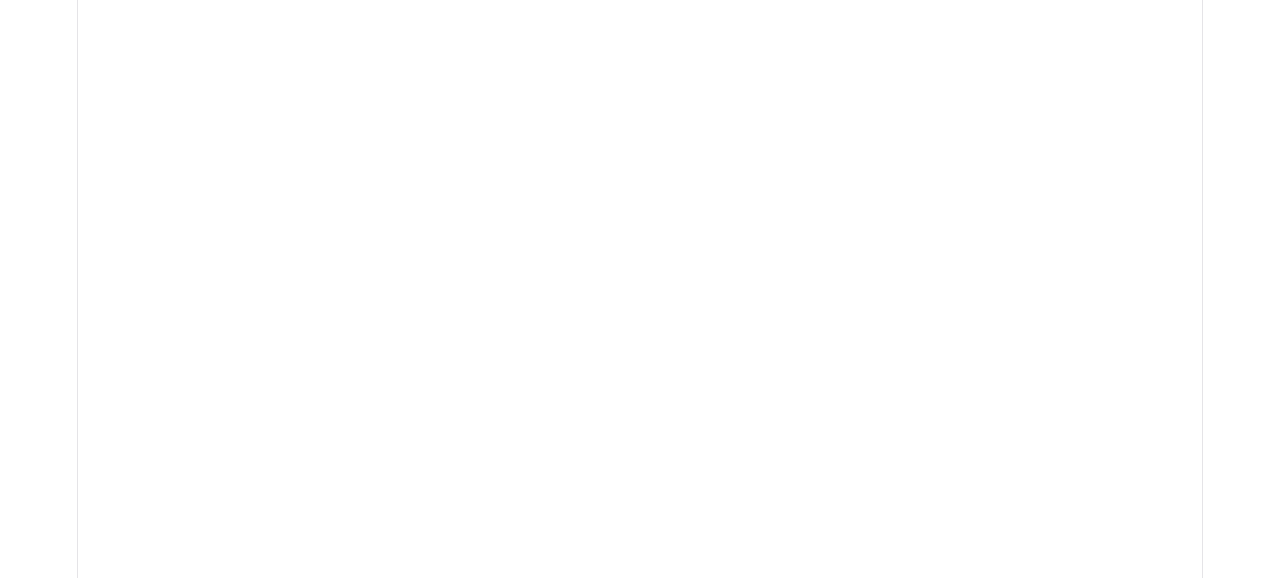
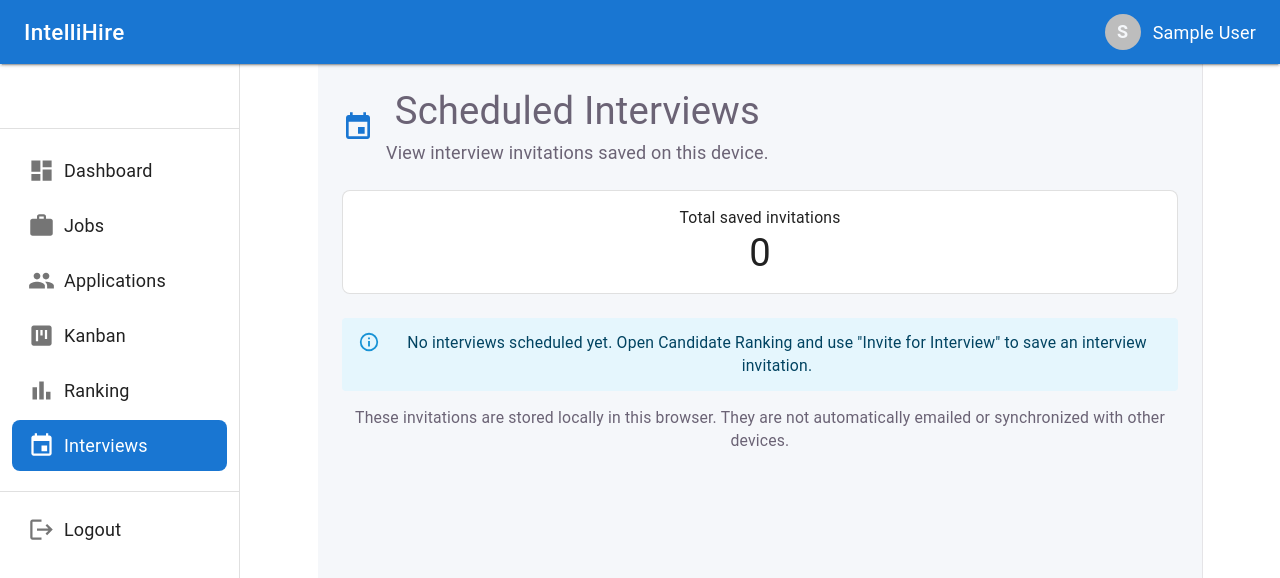
Before and after one commit to Ankush07-op/IntelliHire, a React app in the folder frontend/: page /interviews in a window 1280 px wide. Before the commit this address had no page. Shown: the top 578 px of the page. Built offline with nearby package versions, Linux system fonts and the light colour scheme; sample sign-in values are in the browser's storage; the HTML template or start-up script is replaced by a standard one.

Commit message:
feat: add scheduled interviews page

```diff
--- a/frontend/src/App.jsx
+++ b/frontend/src/App.jsx
@@ -13,6 +13,7 @@ import RecruiterLogin from "./pages/auth/RecruiterLogin";
 import RecruiterRegister from "./pages/auth/RecruiterRegister";
 
 import ProtectedRoute from "./routes/ProtectedRoute";
+import Interviews from "./pages/interviews/Interviews";
 
 function App() {
   return (
@@ -31,6 +32,7 @@ function App() {
           <Route path="applications" element={<Applications />} />
           <Route path="kanban" element={<Kanban />} />
           <Route path="ranking" element={<Ranking />} />
+          <Route path="interviews" element={<Interviews />} />
         </Route>
       </Route>
     </Routes>
--- a/frontend/src/components/layout/Sidebar.jsx
+++ b/frontend/src/components/layout/Sidebar.jsx
@@ -19,6 +19,7 @@ import ViewKanbanIcon from "@mui/icons-material/ViewKanban";
 import BarChartIcon from "@mui/icons-material/BarChart";
 import LogoutIcon from "@mui/icons-material/Logout";
 import MenuIcon from "@mui/icons-material/Menu";
+import EventIcon from "@mui/icons-material/Event";
 
 import { useAuth } from "../../context/AuthContext";
 import { Link, useLocation, useNavigate } from "react-router-dom";
@@ -56,6 +57,11 @@ function Sidebar() {
       text: "Ranking",
       icon: <BarChartIcon />,
       path: "/ranking",
+    },
+    {
+      text: "Interviews",
+      icon: <EventIcon />,
+      path: "/interviews",
     },
   ];
 
--- /dev/null
+++ b/frontend/src/pages/interviews/Interviews.jsx
@@ -0,0 +1,183 @@
+import { useEffect, useState } from "react";
+import {
+  Alert,
+  Box,
+  Chip,
+  Paper,
+  Table,
+  TableBody,
+  TableCell,
+  TableContainer,
+  TableHead,
+  TableRow,
+  Typography,
+} from "@mui/material";
+import EventIcon from "@mui/icons-material/Event";
+
+const STORAGE_KEY = "interviewInvitations";
+
+function Interviews() {
+  const [interviews, setInterviews] = useState([]);
+
+  useEffect(() => {
+    try {
+      const saved = localStorage.getItem(STORAGE_KEY);
+      const parsed = saved ? JSON.parse(saved) : [];
+
+      setInterviews(Array.isArray(parsed) ? parsed : []);
+    } catch {
+      setInterviews([]);
+    }
+  }, []);
+
+  const formatDate = (date) => {
+    if (!date) return "—";
+
+    const parsedDate = new Date(`${date}T00:00:00`);
+
+    return Number.isNaN(parsedDate.getTime())
+      ? date
+      : parsedDate.toLocaleDateString();
+  };
+
+  const formatTime = (time) => {
+    if (!time) return "—";
+
+    const [hours, minutes] = time.split(":").map(Number);
+
+    if (
+      !Number.isInteger(hours) ||
+      !Number.isInteger(minutes) ||
+      hours < 0 ||
+      hours > 23 ||
+      minutes < 0 ||
+      minutes > 59
+    ) {
+      return time;
+    }
+
+    return new Date(2000, 0, 1, hours, minutes).toLocaleTimeString(
+      [],
+      { hour: "numeric", minute: "2-digit" }
+    );
+  };
+
+  return (
+    <Box sx={{ width: "100%", minWidth: 0 }}>
+      <Box
+        sx={{
+          display: "flex",
+          alignItems: "center",
+          gap: 1.5,
+          mb: 3,
+        }}
+      >
+        <EventIcon color="primary" sx={{ fontSize: 32 }} />
+
+        <Box>
+          <Typography variant="h4" fontWeight={700}>
+            Scheduled Interviews
+          </Typography>
+
+          <Typography color="text.secondary" sx={{ mt: 0.5 }}>
+            View interview invitations saved on this device.
+          </Typography>
+        </Box>
+      </Box>
+
+      <Paper
+        variant="outlined"
+        sx={{ p: 2, mb: 3, borderRadius: 2 }}
+      >
+        <Typography color="text.secondary" variant="body2">
+          Total saved invitations
+        </Typography>
+
+        <Typography variant="h4" fontWeight={700}>
+          {interviews.length}
+        </Typography>
+      </Paper>
+
+      {interviews.length === 0 ? (
+        <Alert severity="info">
+          No interviews scheduled yet. Open Candidate Ranking and use
+          "Invite for Interview" to save an interview invitation.
+        </Alert>
+      ) : (
+        <TableContainer
+          component={Paper}
+          variant="outlined"
+          sx={{ borderRadius: 2 }}
+        >
+          <Table>
+            <TableHead>
+              <TableRow>
+                <TableCell>Candidate</TableCell>
+                <TableCell>Date</TableCell>
+                <TableCell>Time</TableCell>
+                <TableCell>Interview Type</TableCell>
+                <TableCell>Status</TableCell>
+              </TableRow>
+            </TableHead>
+
+            <TableBody>
+              {[...interviews]
+                .reverse()
+                .map((interview) => (
+                  <TableRow key={interview.id} hover>
+                    <TableCell>
+                      <Typography fontWeight={600}>
+                        {interview.candidateName || "Candidate"}
+                      </Typography>
+
+                      {interview.candidateEmail && (
+                        <Typography
+                          variant="body2"
+                          color="text.secondary"
+                        >
+                          {interview.candidateEmail}
+                        </Typography>
+                      )}
+                    </TableCell>
+
+                    <TableCell>
+                      {formatDate(interview.date)}
+                    </TableCell>
+
+                    <TableCell>
+                      {formatTime(interview.time)}
+                    </TableCell>
+
+                    <TableCell>
+                      {interview.type || "—"}
+                    </TableCell>
+
+                    <TableCell>
+                      <Chip
+                        label={interview.status || "Scheduled"}
+                        color="primary"
+                        size="small"
+                        variant="outlined"
+                      />
+                    </TableCell>
+                  </TableRow>
+                ))}
+            </TableBody>
+          </Table>
+        </TableContainer>
+      )}
+
+      <Typography
+        variant="body2"
+        color="text.secondary"
+        sx={{ mt: 2 }}
+      >
+        These invitations are stored locally in this browser. They
+        are not automatically emailed or synchronized with other
+        devices.
+      </Typography>
+    </Box>
+  );
+}
+
+export default Interviews;
```
